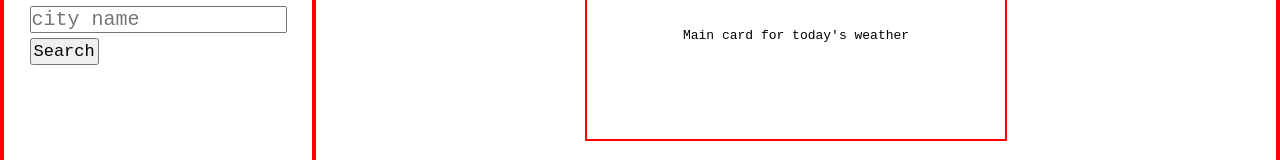
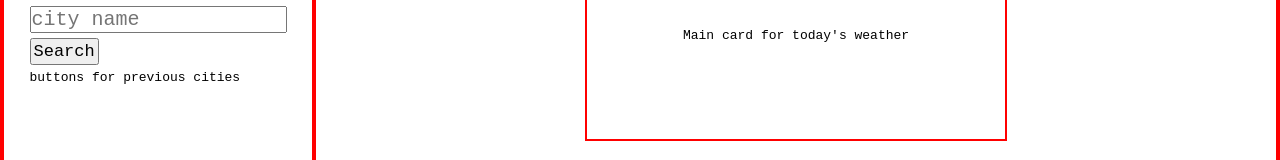
Before and after one commit to gonz951/weather-dashboard-dir, a plain HTML site: page index.html in a window 1280 px wide. Shown: the part 223-383 px from the top of the page. Drawn offline with Linux system fonts and the light colour scheme.

Commit message:
added class to a new section for holding the city buttons

```diff
--- a/index.html
+++ b/index.html
@@ -20,6 +20,11 @@
                      <button type="submit" class="btn">Search</button>
                  </form>
              </section>
+             <section class="city-inventory">
+                <div>
+                 buttons for previous cities
+                </div>
+             </section>
          </aside>
          <div class="dashboard">
             <div id="day-card">
```
